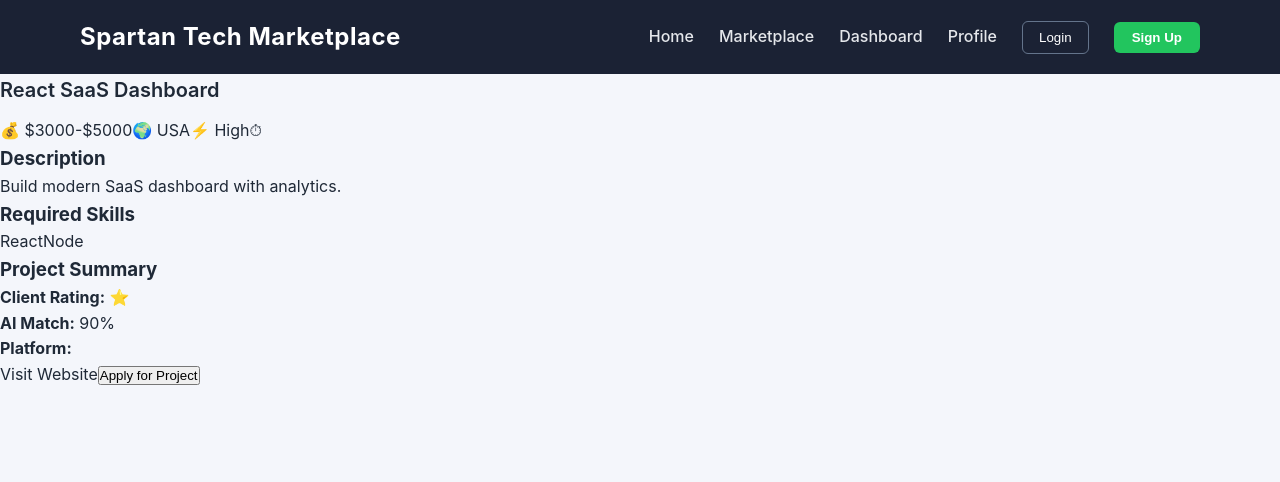
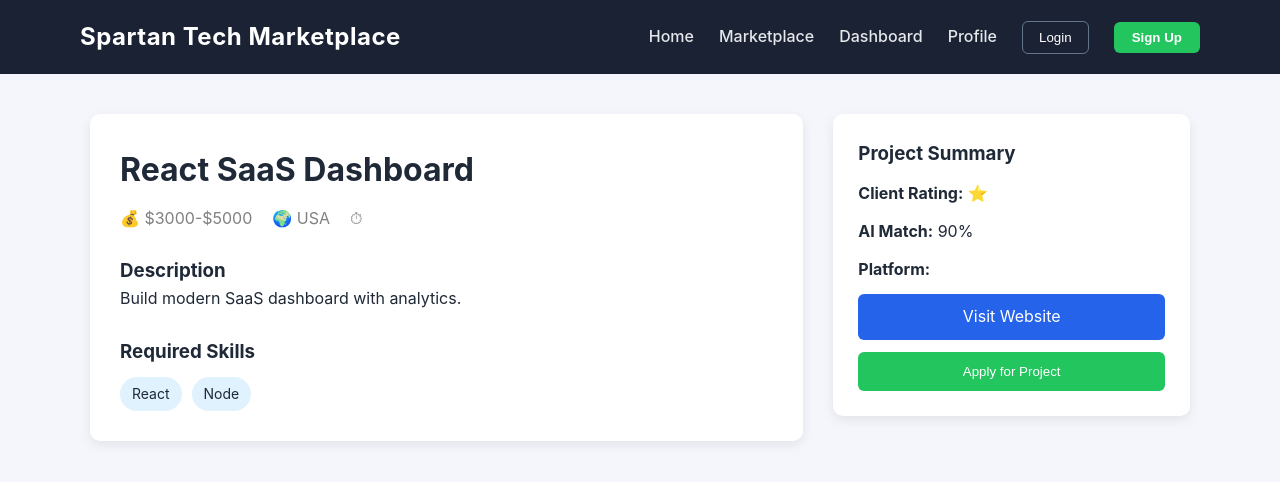
Before and after one commit to himani-13/SmartWork, a React (Vite) app in the folder Frontend/vite-project/: page /project/1 in a window 1280 px wide. Shown: the top 482 px of the page. Built offline with nearby package versions, Linux system fonts and the light colour scheme.

Commit message:
Frontenddd

```diff
--- a/Frontend/vite-project/src/pages/ProjectDetails.jsx
+++ b/Frontend/vite-project/src/pages/ProjectDetails.jsx
@@ -1,10 +1,10 @@
 import { useParams } from "react-router-dom"
 import projects from "../data/projects"
+import "../style.css"
 
 function ProjectDetails(){
 
 const { id } = useParams()
-
 const project = projects.find(p => p.id === Number(id))
 
 if(!project){
@@ -13,35 +13,44 @@ return <h2>Project not found</h2>
 
 return(
 
-<div className="details-container">
+<div className="project-page">
+
+<div className="project-container">
 
 {/* LEFT SIDE */}
 
-<div className="details-left">
+<div className="project-main">
 
-<h1 className="project-title">{project.title}</h1>
+<h1>{project.title}</h1>
 
 <div className="project-meta">
+
 <span>💰 {project.budget}</span>
 <span>🌍 {project.country}</span>
-<span>⚡ {project.urgency}</span>
 <span>⏱ {project.duration}</span>
+
 </div>
 
-<div className="details-card">
+<div className="project-box">
+
 <h3>Description</h3>
+
 <p>{project.description}</p>
+
 </div>
 
-<div className="details-card">
+<div className="project-box">
+
 <h3>Required Skills</h3>
 
-<div className="skill-tags">
-{project.skills.map((skill,index)=>(
-<span className="skill-tag" key={index}>
+<div className="skills">
+
+{project.skills.map((skill,i)=>(
+<span key={i} className="skill-pill">
 {skill}
 </span>
 ))}
+
 </div>
 
 </div>
@@ -49,23 +58,19 @@ return(
 </div>
 
 
-{/* RIGHT SIDEBAR */}
+{/* RIGHT SIDE */}
 
-<div className="details-right">
+<div className="project-sidebar">
 
-<div className="sidebar-card">
+<div className="apply-card">
 
 <h3>Project Summary</h3>
 
 <p><strong>Client Rating:</strong> ⭐ {project.rating}</p>
 
-<p>
-<strong>AI Match:</strong> {Math.floor(Math.random()*20)+80}%
-</p>
+<p><strong>AI Match:</strong> {Math.floor(Math.random()*20)+80}%</p>
 
-<p>
-<strong>Platform:</strong> {project.platform}
-</p>
+<p><strong>Platform:</strong> {project.platform}</p>
 
 <a
 href={project.website}
@@ -86,6 +91,8 @@ Apply for Project
 
 </div>
 
+</div>
+
 )
 
 }
--- a/Frontend/vite-project/src/style.css
+++ b/Frontend/vite-project/src/style.css
@@ -1360,3 +1360,176 @@ font-size:13px;
 color:#6b7280;
 
 }
+
+
+/* MARKETPLACE LAYOUT */
+
+.ultra-market{
+display:flex;
+gap:30px;
+padding:30px;
+background:#f5f7fb;
+}
+
+/* SIDEBAR */
+
+.ultra-sidebar{
+width:260px;
+background:white;
+padding:20px;
+border-radius:10px;
+box-shadow:0 4px 12px rgba(0,0,0,0.08);
+height:fit-content;
+}
+
+/* SIDEBAR INPUTS */
+
+.ultra-sidebar input,
+.ultra-sidebar select{
+width:100%;
+margin-top:10px;
+padding:8px;
+border:1px solid #ddd;
+border-radius:6px;
+}
+
+/* SIDEBAR BANNER */
+
+.sidebar-banner{
+margin-top:20px;
+text-align:center;
+}
+
+.sidebar-banner img{
+width:100%;
+height:140px;
+object-fit:cover;
+border-radius:8px;
+}
+
+/* MAIN CONTENT */
+
+.ultra-content{
+flex:1;
+}
+
+/* PROJECT GRID */
+
+.job-grid{
+display:grid;
+grid-template-columns:repeat(auto-fill,minmax(320px,1fr));
+gap:20px;
+}
+
+/* PROJECT CARD */
+
+.ultra-card{
+background:white;
+padding:20px;
+border-radius:10px;
+box-shadow:0 4px 12px rgba(0,0,0,0.08);
+position:relative;
+}
+
+/* MATCH BAR */
+
+.match-bar{
+width:100%;
+height:6px;
+background:#eee;
+border-radius:10px;
+margin-top:6px;
+}
+
+.match-fill{
+height:6px;
+background:#22c55e;
+border-radius:10px;
+}
+
+
+/* PROJECT PAGE */
+
+.project-page{
+background:#f4f6fb;
+padding:40px;
+}
+
+.project-container{
+max-width:1100px;
+margin:auto;
+display:grid;
+grid-template-columns:2fr 1fr;
+gap:30px;
+}
+
+/* LEFT CONTENT */
+
+.project-main{
+background:white;
+padding:30px;
+border-radius:10px;
+box-shadow:0 4px 12px rgba(0,0,0,0.08);
+}
+
+.project-meta{
+margin-top:10px;
+display:flex;
+gap:20px;
+color:gray;
+}
+
+.project-box{
+margin-top:25px;
+}
+
+.skills{
+margin-top:10px;
+display:flex;
+flex-wrap:wrap;
+gap:10px;
+}
+
+.skill-pill{
+background:#e0f2fe;
+padding:6px 12px;
+border-radius:20px;
+font-size:14px;
+}
+
+/* RIGHT SIDEBAR */
+
+.project-sidebar{
+position:sticky;
+top:90px;
+}
+
+.apply-card{
+background:white;
+padding:25px;
+border-radius:10px;
+box-shadow:0 4px 12px rgba(0,0,0,0.08);
+display:flex;
+flex-direction:column;
+gap:12px;
+}
+
+/* BUTTONS */
+
+.visit-btn{
+text-align:center;
+padding:10px;
+background:#2563eb;
+color:white;
+border-radius:6px;
+text-decoration:none;
+}
+
+.apply-btn{
+background:#22c55e;
+color:white;
+border:none;
+padding:12px;
+border-radius:6px;
+cursor:pointer;
+}
```
Also changed, not shown: Frontend/vite-project/src/pages/styles.css (deleted).
